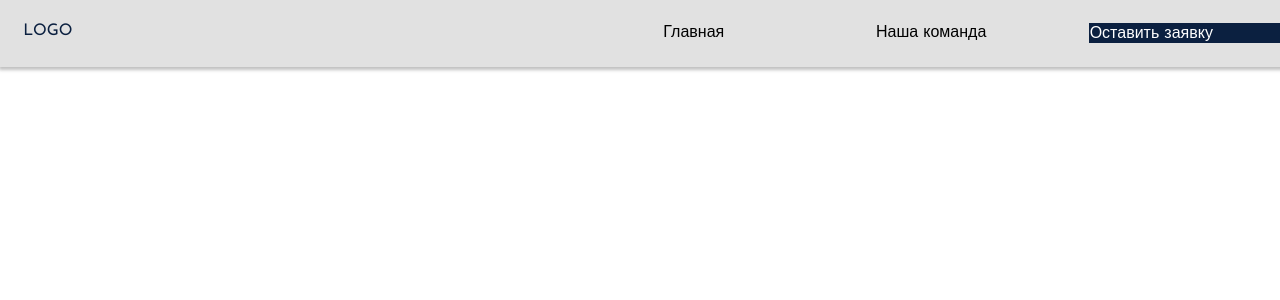
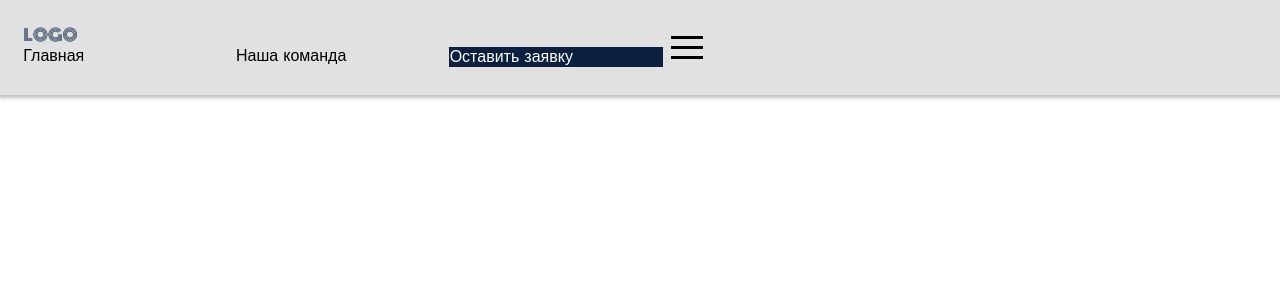
Before and after one commit to TomBebrov1ch/zadanie, a React (Create React App) app: page / in a window 1280 px wide. Shown: the top 300 px of the page. Built offline with nearby package versions, Linux system fonts and the light colour scheme.

Commit message:
version 1.0.0

```diff
--- a/package.json
+++ b/package.json
@@ -6,9 +6,11 @@
     "@testing-library/jest-dom": "^5.17.0",
     "@testing-library/react": "^13.4.0",
     "@testing-library/user-event": "^13.5.0",
+    "hamburger-react": "^2.5.0",
     "react": "^18.2.0",
     "react-dom": "^18.2.0",
     "react-scripts": "5.0.1",
+    "react-scroll": "^1.9.0",
     "web-vitals": "^2.1.4"
   },
   "scripts": {
--- a/src/App.js
+++ b/src/App.js
@@ -1,7 +1,7 @@
 import React from 'react'
 import './Components/Header'
 import './styles/global.scss'
-import './styles/header.scss'
+import './Components/header.scss'
 
 const App = () => {
   return (
--- a/src/Components/Header.jsx
+++ b/src/Components/Header.jsx
@@ -1,16 +1,27 @@
-import React from 'react'
+import React, {useState, useEffect} from 'react'
+import Hamburger from 'hamburger-react'
+import { Link as ScrollLink } from "react-scroll";
+
 
 const Header = () => {
+  const [isOpen, setOpen] = useState(false)
+
   return (
     <>
-    <div className='header'>
-    <a className='header__logo'>Logo</a>
+    <header className='header'>
+    <nav className='nav'>
+    <ScrollLink className='header__logo'>Logo</ScrollLink>
     <span className='header__text'>
-    <a className='header__main'>Главная</a>
-    <a className='header__team'>Наша команда</a>
-    <a className='header__req' href="">Оставить заявку</a>
+    <ScrollLink className='header__main'>Главная</ScrollLink>
+    <ScrollLink className='header__team'>Наша команда</ScrollLink>
+    <ScrollLink className='header__req' href="">Оставить заявку</ScrollLink>
     </span>
+    </nav>
+    <div>
+    <Hamburger toggled={isOpen} toggle={setOpen}/>
+    {/* <Hamburger onToggle={toggled => ...} /> */}
     </div>
+    </header>
     </>
   )
 }
--- a/src/styles/header.scss
+++ b/src/Components/header.scss
@@ -1,3 +1,5 @@
+@import url('https://fonts.googleapis.com/css2?family=Monoton&display=swap');
+
 .header{
     margin: auto;
     width: 100%;
@@ -9,6 +11,7 @@
     &__logo{
         text-transform: uppercase;
         color: #0B2040;
+        font-family: 'Monoton', sans-serif;
     }
     &__text{
         display: flex;
```
Also changed, not shown: 1 other file (tests, documents, lock files or other folders).
